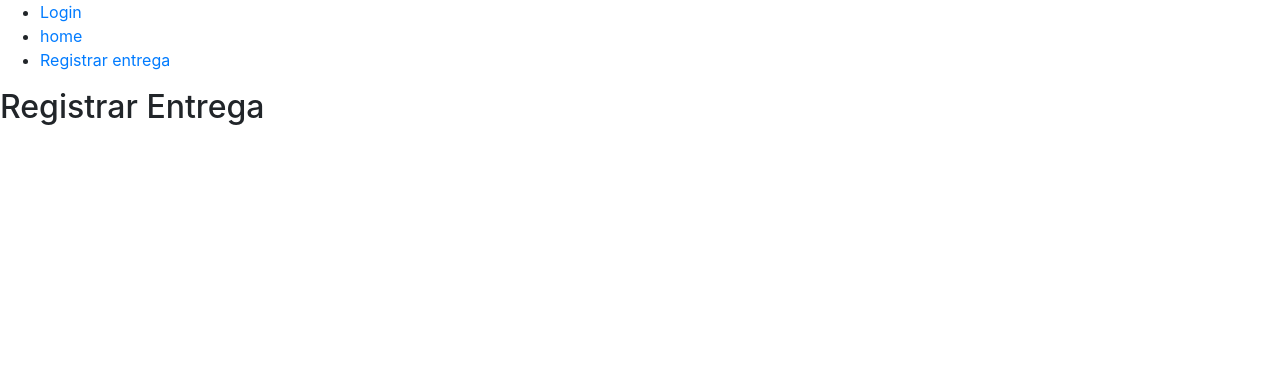
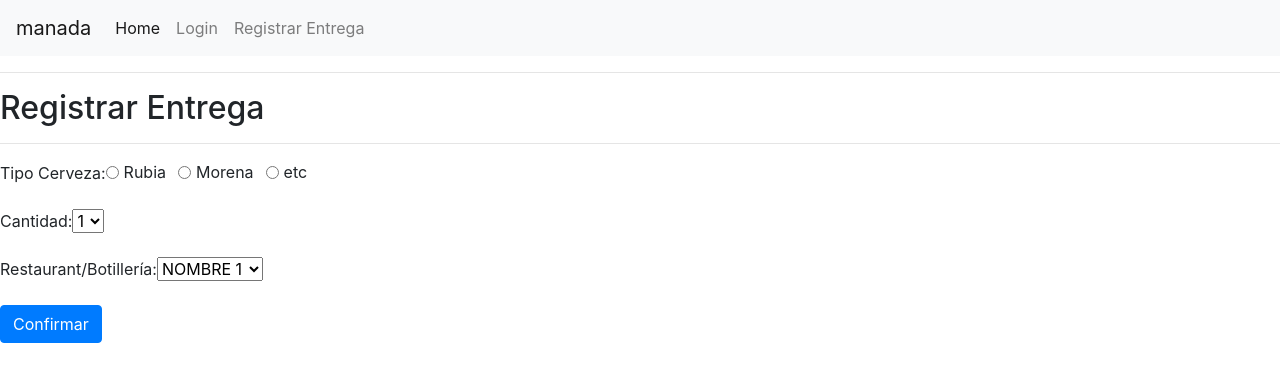
Before and after one commit to jelbo96/cerveceriaIngDeSoftware, an Angular app in the folder manadaProject/Angular/frontEnd/my-app/: page /registrar-entrega in a window 1280 px wide. Shown: the top 382 px of the page. Built offline with nearby package versions, Linux system fonts and the light colour scheme; no server answers.

Commit message:
Menu y correcciones form

```diff
--- a/manadaProject/Angular/frontEnd/my-app/src/app/app.component.html
+++ b/manadaProject/Angular/frontEnd/my-app/src/app/app.component.html
@@ -1,13 +1,21 @@
-<ul>
+<nav class="navbar navbar-expand-lg navbar-light bg-light">
+  <a class="navbar-brand" href="#">manada</a>
+  <button class="navbar-toggler" type="button" data-toggle="collapse" data-target="#navbarNav" aria-controls="navbarNav" aria-expanded="false" aria-label="Toggle navigation">
+    <span class="navbar-toggler-icon"></span>
+  </button>
+  <div class="collapse navbar-collapse" id="navbarNav">
+    <ul class="navbar-nav">
+      <li class="nav-item active">
+        <a class="nav-link" href="/home">Home <span class="sr-only">(current)</span></a>
+      </li>
+      <li class="nav-item">
+        <a class="nav-link" href="/">Login</a>
+      </li>
+      <li class="nav-item">
+        <a class="nav-link" href="/registrar-entrega">Registrar Entrega</a>
+      </li>
 
-  <li>
-      <a routerLink="/">Login</a>
-  </li>
-  <li>
-      <a routerLink="/home">home</a>
-  </li>
-  <li>
-    <a routerLink="/registrar-entrega">Registrar entrega</a>
-</li>
-</ul>
+    </ul>
+  </div>
+</nav>
   <router-outlet></router-outlet>
--- a/manadaProject/Angular/frontEnd/my-app/src/app/pages/home/home.html
+++ b/manadaProject/Angular/frontEnd/my-app/src/app/pages/home/home.html
@@ -1,3 +1,5 @@
+  <p>AQUI VA EL MENU DE BIENVENIDA </p>
+
   <table class="table">
     <thead class="thead-dark">
       <tr>
--- a/manadaProject/Angular/frontEnd/my-app/src/app/registrar-entrega/registrar-entrega.component.html
+++ b/manadaProject/Angular/frontEnd/my-app/src/app/registrar-entrega/registrar-entrega.component.html
@@ -1 +1,39 @@
+<hr />
 <h2>Registrar Entrega</h2>
+<hr />
+<form>
+    <div class="form-group">
+      <label>Tipo Cerveza: </label>
+      <div class="form-check form-check-inline">
+        <input class="form-check-input" type="radio" name="inlineRadioOptions" id="inlineRadio1" value="option1">
+        <label class="form-check-label" for="inlineRadio1">Rubia</label>
+      </div>
+      <div class="form-check form-check-inline">
+        <input class="form-check-input" type="radio" name="inlineRadioOptions" id="inlineRadio2" value="option2">
+        <label class="form-check-label" for="inlineRadio2">Morena</label>
+      </div>
+      <div class="form-check form-check-inline">
+        <input class="form-check-input" type="radio" name="inlineRadioOptions" id="inlineRadioetc" value="optionect">
+        <label class="form-check-label" for="inlineRadioetc">etc</label>
+      </div>
+    </div>
+
+    <div class="form-group">
+        <label>Cantidad: </label>
+        <select class="form-control-inline">
+            <option>1</option>
+            <option>2</option>
+          </select>
+    </div>
+
+    <div class="form-group">
+        <label>Restaurant/Botillería: </label>
+        <select class="form-control-inline">
+            <option>NOMBRE 1</option>
+            <option>NOMBRE 2</option>
+          </select>
+    </div>
+
+
+    <button type="submit" class="btn btn-primary">Confirmar</button>
+  </form>
--- a/manadaProject/Angular/frontEnd/my-app/src/index.html
+++ b/manadaProject/Angular/frontEnd/my-app/src/index.html
@@ -2,7 +2,7 @@
 <html lang="en">
 <head>
   <meta charset="utf-8">
-  <title>MyDreamApp</title>
+  <title>manada</title>
 
   <base href="/">
   <meta name="viewport" content="width=device-width, initial-scale=1">
```
Also changed, not shown: 1 other file (tests, documents, lock files or other folders).
